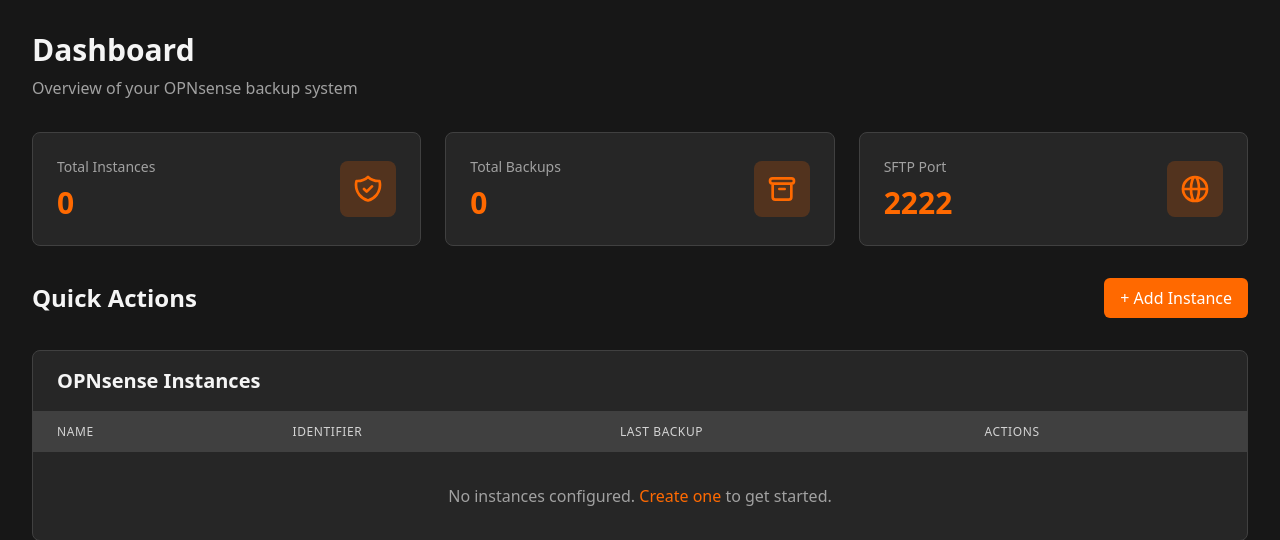
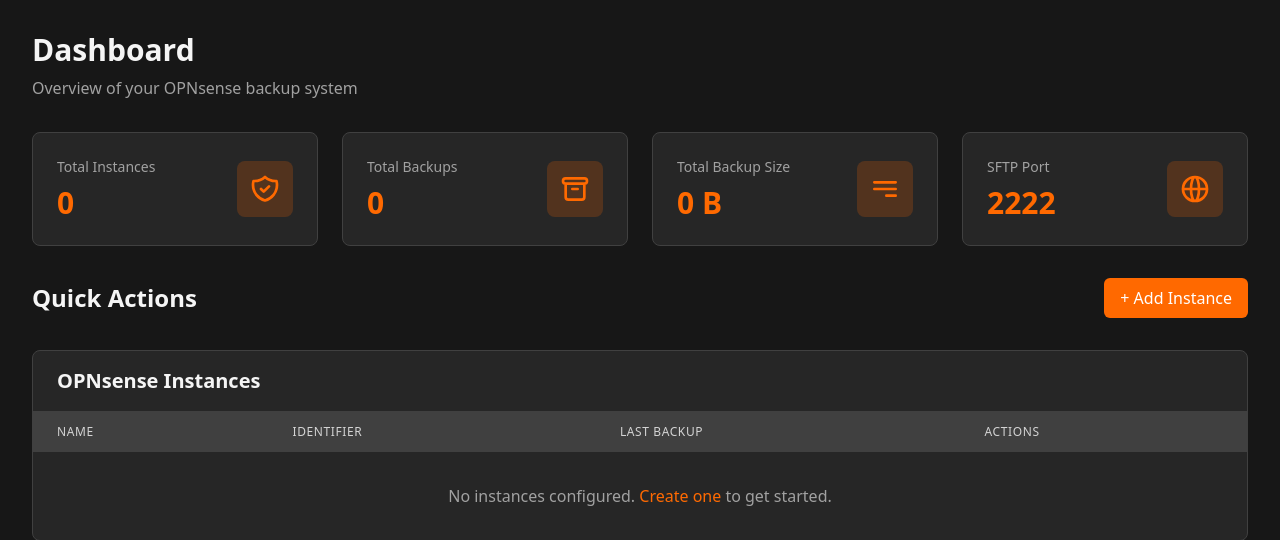
Before and after one commit to jdbnet/opnsense-sftp, a Flask app: page /dashboard in a window 1280 px wide. Shown: the part 65-605 px from the top of the page. Run offline with Flask 3, Linux system fonts and the light colour scheme; the visitor is signed in with stand-in values (Sample User, id 1); data that the repository does not hold is empty; style sheets or scripts are compiled from the project's sources.

Commit message:
feat: :sparkles: display total backup size

```diff
--- a/app.py
+++ b/app.py
@@ -121,6 +121,7 @@
     """Main dashboard."""
     instances = db.get_all_instances()
     all_backups = db.get_all_backups()
+    total_backup_size = sum((backup.get('file_size') or 0) for backup in all_backups)
 
     # Add instance info to each backup
     for backup in all_backups:
@@ -129,7 +130,13 @@
             backup['instance_name'] = instance['name']
             backup['instance_identifier'] = instance['identifier']
 
-    return render_template('dashboard.html', instances=instances, backups=all_backups, sftp_server=sftp_server)
+    return render_template(
+        'dashboard.html',
+        instances=instances,
+        backups=all_backups,
+        sftp_server=sftp_server,
+        total_backup_size=total_backup_size
+    )
 
 
 @app.route('/instances')
--- a/templates/dashboard.html
+++ b/templates/dashboard.html
@@ -10,7 +10,7 @@
     </div>
 
     <!-- Stats Cards -->
-    <div class="grid grid-cols-1 md:grid-cols-3 gap-6">
+    <div class="grid grid-cols-1 md:grid-cols-4 gap-6">
         <div class="bg-neutral-800 rounded-lg p-6 border border-neutral-700">
             <div class="flex items-center justify-between">
                 <div>
@@ -34,6 +34,30 @@
                 <div class="p-3 bg-orange-500/20 rounded-lg">
                     <svg class="w-8 h-8 text-orange-500" fill="none" stroke="currentColor" viewBox="0 0 24 24">
                         <path stroke-linecap="round" stroke-linejoin="round" stroke-width="2" d="M5 8h14M5 8a2 2 0 110-4h14a2 2 0 110 4M5 8v10a2 2 0 002 2h10a2 2 0 002-2V8m-9 4h4"></path>
+                    </svg>
+                </div>
+            </div>
+        </div>
+
+        <div class="bg-neutral-800 rounded-lg p-6 border border-neutral-700">
+            <div class="flex items-center justify-between">
+                <div>
+                    <p class="text-neutral-400 text-sm font-medium">Total Backup Size</p>
+                    <p class="text-3xl font-bold text-orange-500 mt-2">
+                        {% if total_backup_size >= 1024 * 1024 * 1024 %}
+                            {{ "%.2f"|format(total_backup_size / 1024 / 1024 / 1024) }} GB
+                        {% elif total_backup_size >= 1024 * 1024 %}
+                            {{ "%.2f"|format(total_backup_size / 1024 / 1024) }} MB
+                        {% elif total_backup_size >= 1024 %}
+                            {{ "%.2f"|format(total_backup_size / 1024) }} KB
+                        {% else %}
+                            {{ total_backup_size }} B
+                        {% endif %}
+                    </p>
+                </div>
+                <div class="p-3 bg-orange-500/20 rounded-lg">
+                    <svg class="w-8 h-8 text-orange-500" fill="none" stroke="currentColor" viewBox="0 0 24 24">
+                        <path stroke-linecap="round" stroke-linejoin="round" stroke-width="2" d="M4 7h16M4 12h16m-7 5h7"></path>
                     </svg>
                 </div>
             </div>
```
